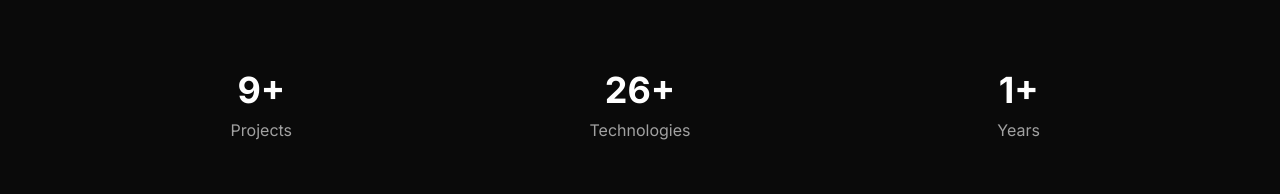
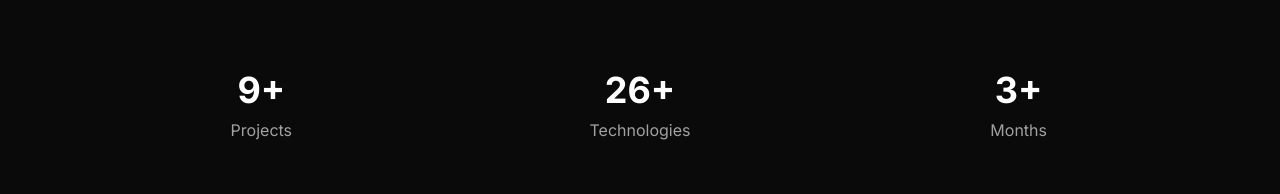
Before and after one commit to Shahriyor2077/my-blog, a React (Vite) app: page / in a window 1280 px wide. Shown: the part 811-1005 px from the top of the page. Built offline with nearby package versions, Linux system fonts and the light colour scheme.

Commit message:
changed text

```diff
--- a/src/pages/LandingPage.jsx
+++ b/src/pages/LandingPage.jsx
@@ -247,8 +247,8 @@ const LandingPage = () => {
                             <p className="text-neutral-400">Technologies</p>
                         </div>
                         <div>
-                            <p className="text-4xl font-bold text-white mb-2">1+</p>
-                            <p className="text-neutral-400">Years</p>
+                            <p className="text-4xl font-bold text-white mb-2">3+</p>
+                            <p className="text-neutral-400">Months</p>
                         </div>
                     </div>
                 </div>
```
